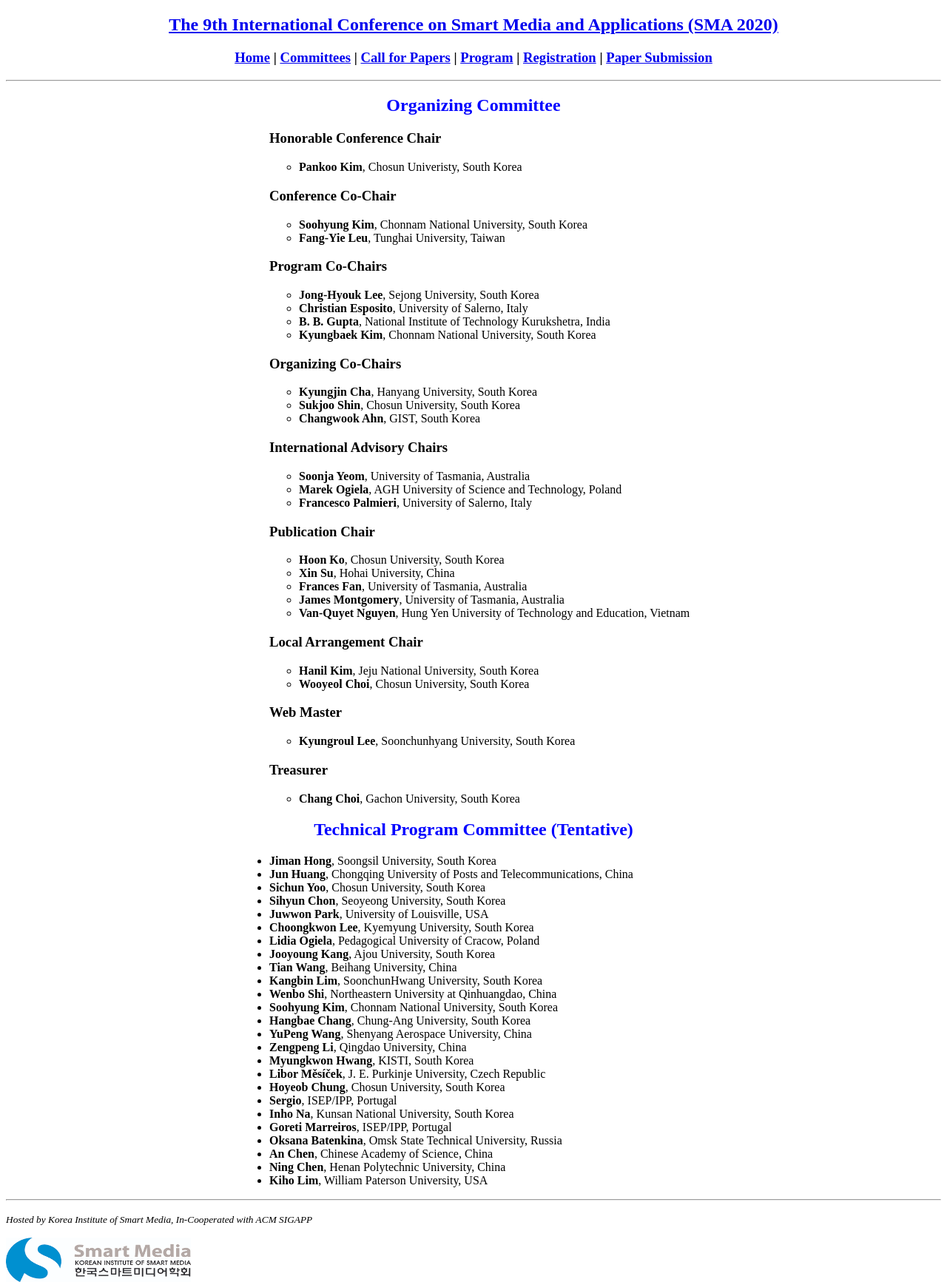
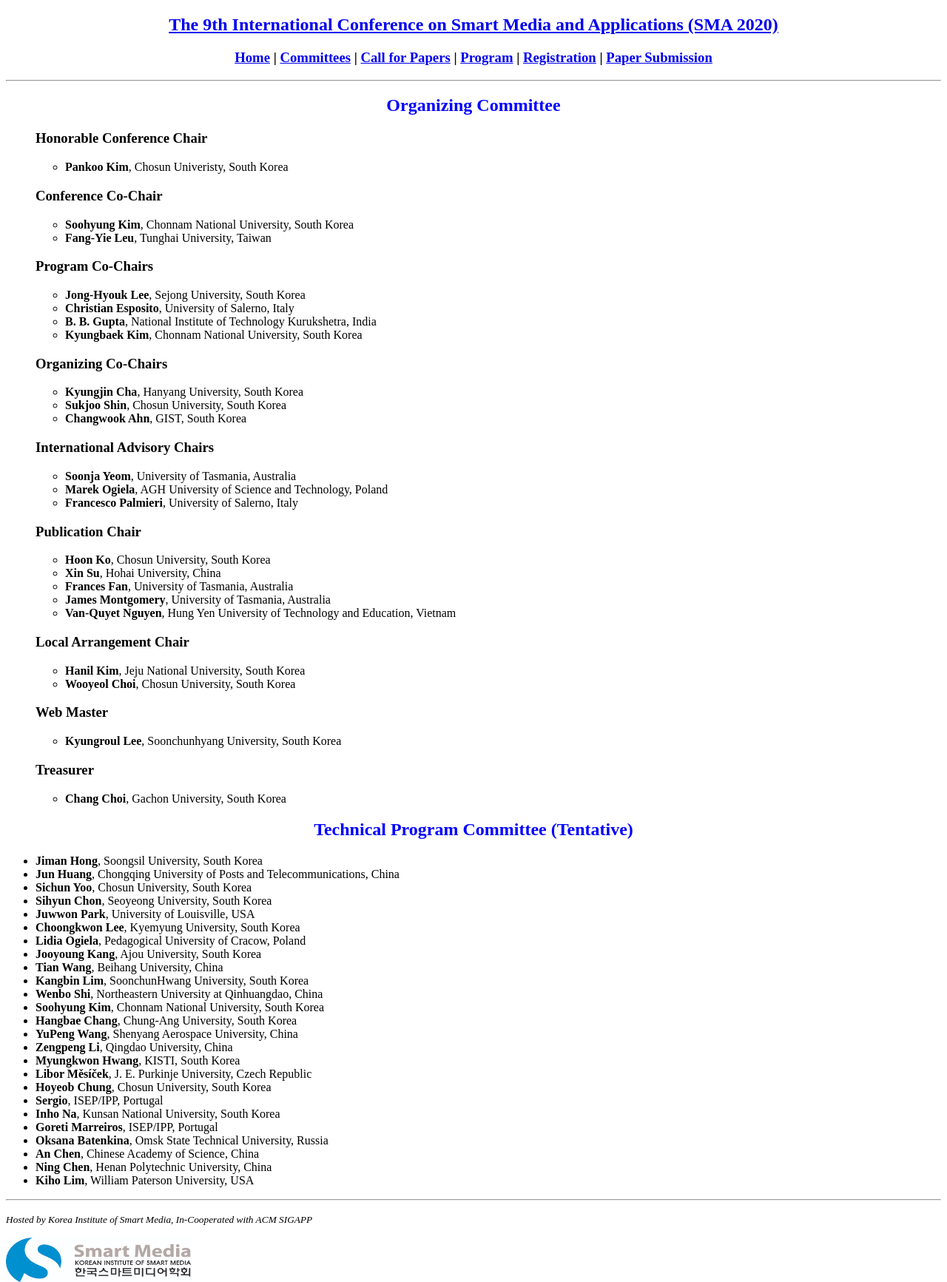
Before and after one commit to icea-conf/sma-2020.github.io, a Jekyll site: the page built from committee/index.html, in a window 1280 px wide. Shown: the whole page at 74% size. Built offline with Jekyll 4.4.1, drawn with Linux system fonts in a browser that asks for light colours.

Commit message:
Update syntax.css

```diff
--- a/assets/css/syntax.css
+++ b/assets/css/syntax.css
@@ -60,4 +60,5 @@
 .codehilite .il { color: #009999 } /* Literal.Number.Integer.Long */
 .header-conf-info { padding-top: 5%; line-height: 180%; font-weight: 700; }
 .home_info { border: 1px solid #cccccc; float: left; width: 50%; }
-.container { transform: translate(50%, 0%); width: 50%; }
+.div-parent { display: table; width: 100%; padding: 30px; background-color: #A9A9A9; }
+.div-child { display: table-cell; width: 50%; background-color: #000000; }
```
